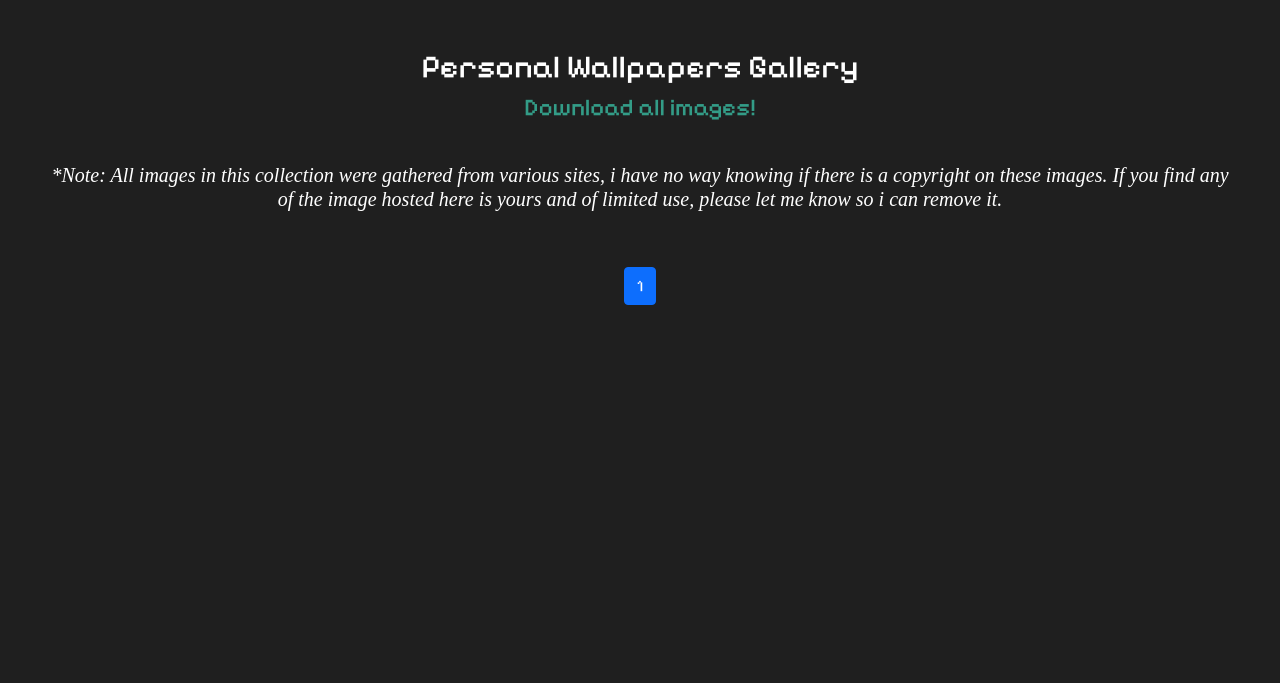
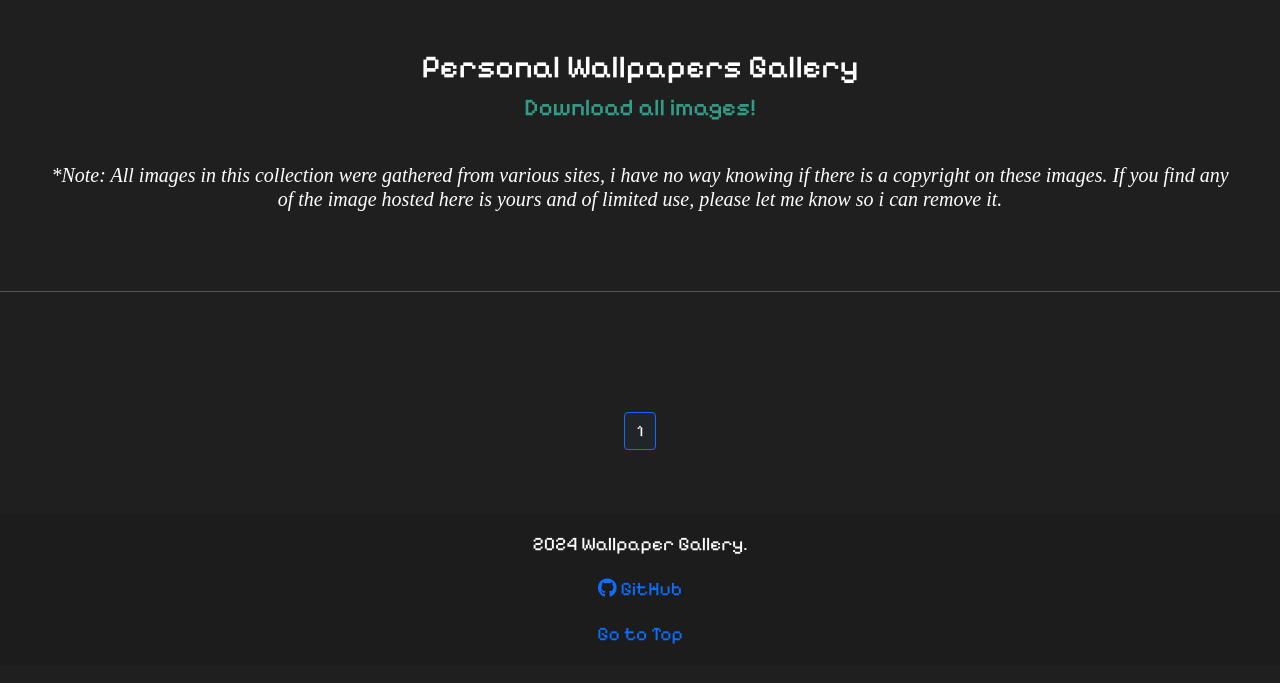
Before and after one commit to gabrielmslima/wallpaper-app, a Django app: page /wallpapers in a window 1280 px wide. Shown: the top 683 px of the page. Run offline with Django 5.2, Linux system fonts and the light colour scheme; data that the repository does not hold is empty.

Commit message:
Refactor gallery template to add footer section and some minor tweaks

```diff
--- a/myproject/wallpapers_gallery/static/wallpapers_gallery/css/main.css
+++ b/myproject/wallpapers_gallery/static/wallpapers_gallery/css/main.css
@@ -17,6 +17,17 @@ p {
 
 a {
     text-decoration: none;
+}
+
+hr {
+    border: 0;
+    height: 1px;
+    background: #ffffff;
+}
+
+footer {
+    background-color: #1c1c1c;
+    font-size: 1.2rem;
 }
 
 .note {
@@ -41,12 +52,7 @@ a {
 }
 
 .gallery img:hover {
-    transform: scale(2);
+    transform: scale(1.5);
     transition: transform 0.3s;
+    box-shadow: 0 0 10px #339c87;
 }
-
-.gallery-container {
-    padding: 20px;
-    height: 100vh;
-    border-radius: 10px;
-}
--- a/myproject/wallpapers_gallery/templates/wallpapers_gallery/gallery.html
+++ b/myproject/wallpapers_gallery/templates/wallpapers_gallery/gallery.html
@@ -3,20 +3,12 @@
   <head>
     <title>Image Gallery</title>
     {% load static %}
-    <link
-      href="https://cdn.jsdelivr.net/npm/bootstrap@5.0.2/dist/css/bootstrap.min.css"
-      rel="stylesheet"
-      integrity="sha384-EVSTQN3/azprG1Anm3QDgpJLIm9Nao0Yz1ztcQTwFspd3yD65VohhpuuCOmLASjC"
-      crossorigin="anonymous"
-    />
-    <link
-      rel="stylesheet"
-      type="text/css"
-      href="{% static 'wallpapers_gallery/css/main.css' %}"
-    />
+    <link href="https://cdn.jsdelivr.net/npm/bootstrap@5.0.2/dist/css/bootstrap.min.css"rel="stylesheet"integrity="sha384-EVSTQN3/azprG1Anm3QDgpJLIm9Nao0Yz1ztcQTwFspd3yD65VohhpuuCOmLASjC"crossorigin="anonymous"/>
+    <link rel="stylesheet"type="text/css"href="{% static 'wallpapers_gallery/css/main.css' %}"/>
+    <link rel="stylesheet" href="https://cdnjs.cloudflare.com/ajax/libs/font-awesome/5.15.3/css/all.min.css">
   </head>
   <body>
-    <div class="container-fluid p-5">
+    <div class="container-fluid p-5 header">
       <div class="row">
         <div class="col">
           <p class="h2 text-center">Personal Wallpapers Gallery</p>
@@ -33,42 +25,52 @@
       </div>
     </div>
 
-      <div class="row gallery">
+    <hr class="my-4">
+
+    <div class="container-fluid gallery p-5">
+      <div class="row">
         {% for image in page_obj %}
-        <div class="col-lg-2 col-md-3 col-sm-5">
-          <img
-            src="{{ image.download_url }}"
-            alt="{{ image.name }}"
-            class="img-fluid"
-          />
+        <div class="col-lg-2 col-md-3 col-sm-4 col-6">
+          <img src="{{ image.download_url }}" alt="{{ image.name }}" class="img-fluid" />
           <div class="container">
-            <p class="text-center fs-12">{{ image.name }}</p>
+            <p class="text-center" style="font-size: calc(0.75em + 0.5vw);">{{ image.name }}</p>
           </div>
         </div>
         {% endfor %}
       </div>
+    </div>
 
     <div class="container d-flex justify-content-center mt-10">
       <nav aria-label="Page navigation">
-        <ul class="pagination">
+        <ul class="pagination pagination-dark">
           {% if page_obj.has_previous %}
-            <li class="page-item"><a class="page-link" href="?page=1">First</a></li>
-            <li class="page-item"><a class="page-link" href="?page={{ page_obj.previous_page_number }}">Previous</a></li>
+            <li class="page-item"><a class="page-link bg-dark text-white" href="?page=1">First</a></li>
+            <li class="page-item"><a class="page-link bg-dark text-white" href="?page={{ page_obj.previous_page_number }}">Previous</a></li>
           {% endif %}
           {% for num in page_obj.paginator.page_range %}
             {% if page_obj.number == num %}
-              <li class="page-item active"><a class="page-link" href="?page={{ num }}">{{ num }}</a></li>
+              <li class="page-item active"><a class="page-link bg-dark text-white" href="?page={{ num }}">{{ num }}</a></li>
             {% else %}
-              <li class="page-item"><a class="page-link" href="?page={{ num }}">{{ num }}</a></li>
+              <li class="page-item"><a class="page-link bg-dark text-white" href="?page={{ num }}">{{ num }}</a></li>
             {% endif %}
           {% endfor %}
           {% if page_obj.has_next %}
-            <li class="page-item"><a class="page-link" href="?page={{ page_obj.next_page_number }}">Next</a></li>
-            <li class="page-item"><a class="page-link" href="?page={{ page_obj.paginator.num_pages }}">Last</a></li>
+            <li class="page-item"><a class="page-link bg-dark text-white" href="?page={{ page_obj.next_page_number }}">Next</a></li>
+            <li class="page-item"><a class="page-link bg-dark text-white" href="?page={{ page_obj.paginator.num_pages }}">Last</a></li>
           {% endif %}
         </ul>
       </nav>
     </div>
+
+    <footer class="text-white mt-5 py-3 text-center">
+      <div class="container">
+        <p>2024 Wallpaper Gallery.</p>
+        <a href="https://github.com/gabrielmslima"name/yourrepository" class="download" aria-pressed="true"><i class="fab fa-github"> </i> GitHub</a>
+        <p></p>
+        <a href="#top" class="download" aria-pressed="true">Go to Top</a>
+      </div>
+    </footer>
+
     <script src="{% static 'wallpapers_gallery/js/main.js' %}"></script>
   </body>
 </html>
```
Also changed, not shown: 1 other file.
